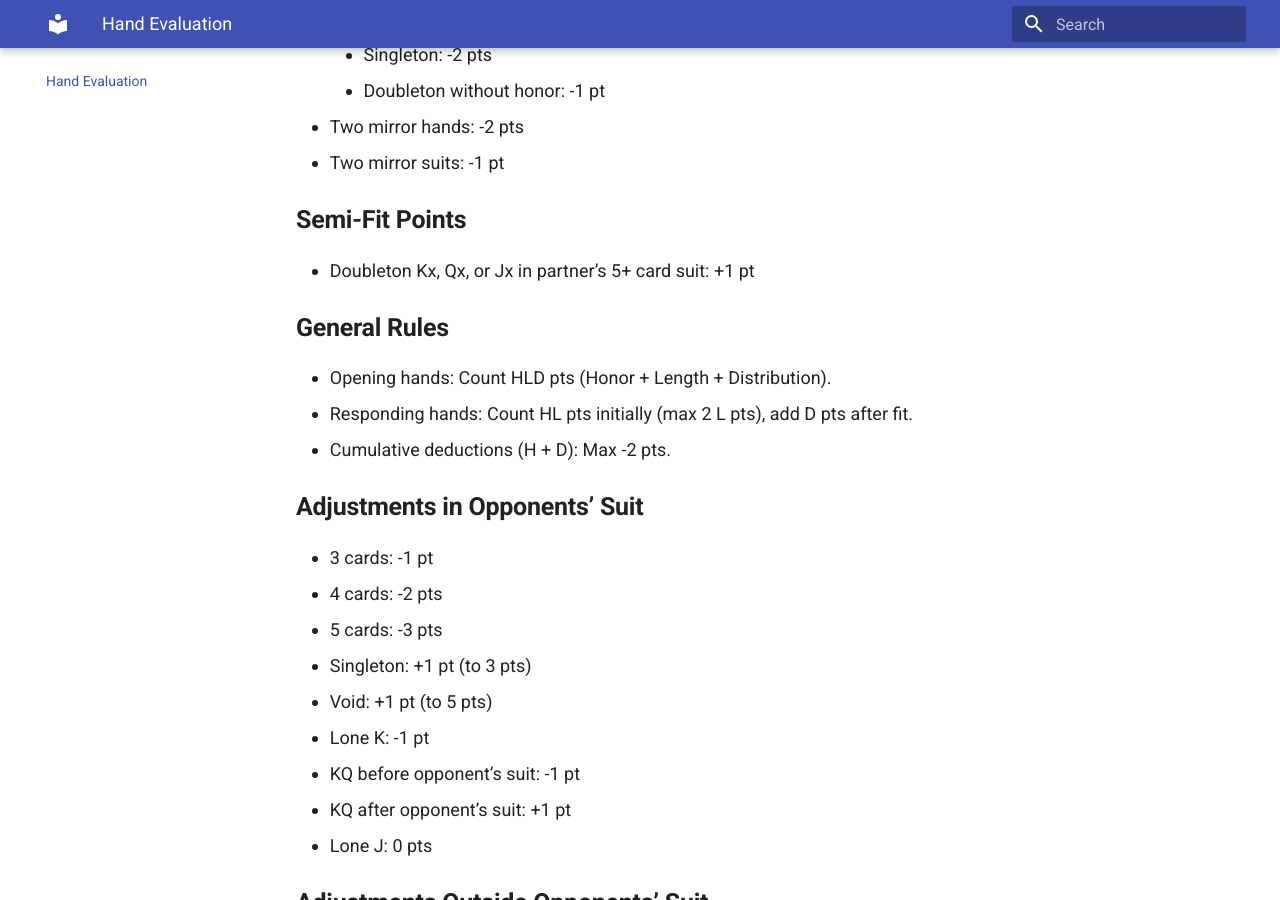
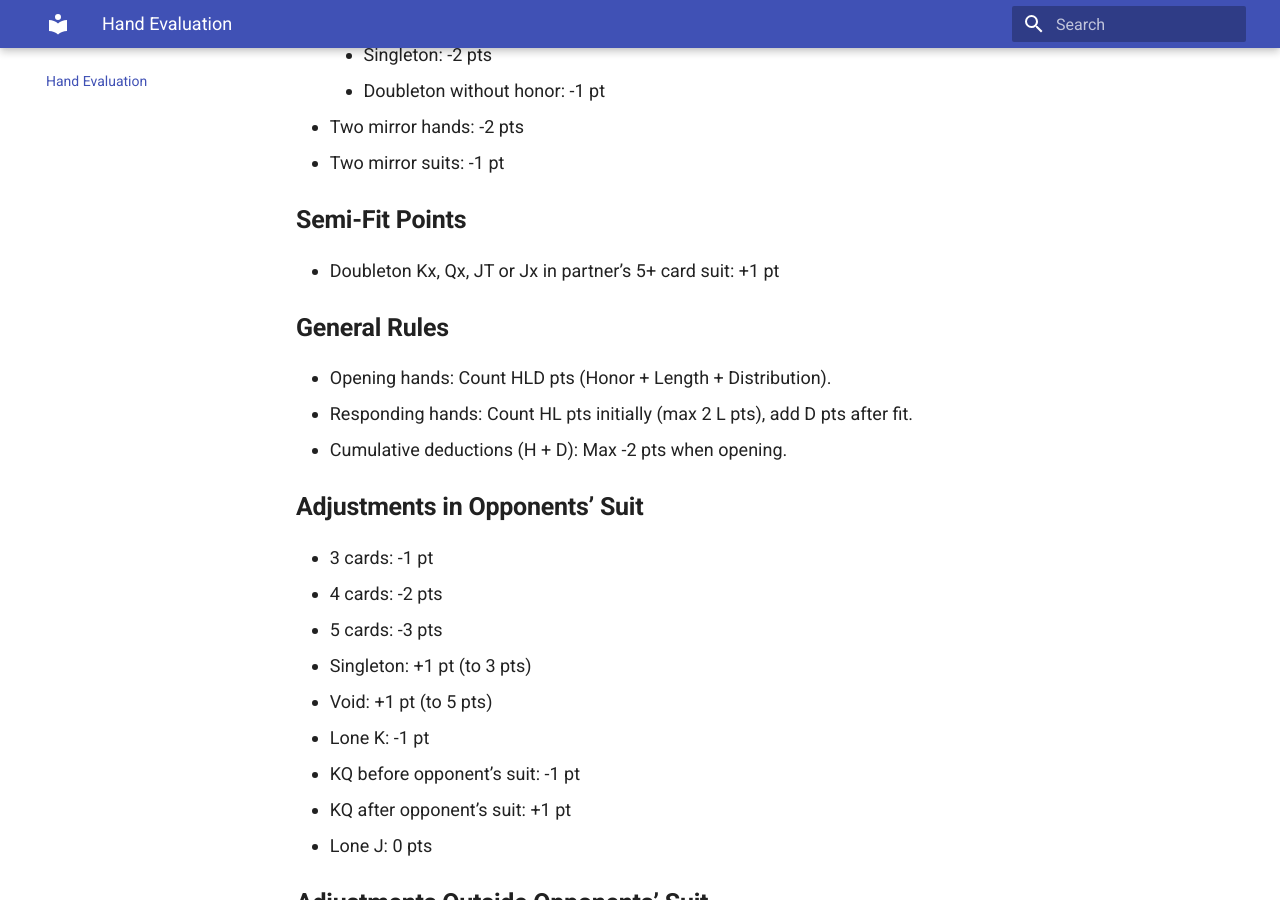
Before and after one commit to glindstrom/polish-club-notes, an MkDocs documentation site: the page built from docs/hand-evaluation.md, in a window 1280 px wide and 900 px high, scrolled down 2857 px. Built offline with MkDocs 1.6.1 and Material for MkDocs 9.7.7, drawn with Linux system fonts in a browser that asks for light colours.

Commit message:
Refine hand evaluation notes

```diff
--- a/docs/hand-evaluation.md
+++ b/docs/hand-evaluation.md
@@ -82,12 +82,12 @@ Hand evaluation in the Polish Club system uses Honor, Length, Distribution, Fit,
 - Two mirror suits: -1 pt
 
 ### Semi-Fit Points
-- Doubleton Kx, Qx, or Jx in partner’s 5+ card suit: +1 pt
+- Doubleton Kx, Qx, JT or Jx in partner’s 5+ card suit: +1 pt
 
 ### General Rules
 - Opening hands: Count HLD pts (Honor + Length + Distribution).
 - Responding hands: Count HL pts initially (max 2 L pts), add D pts after fit.
-- Cumulative deductions (H + D): Max -2 pts.
+- Cumulative deductions (H + D): Max -2 pts when opening.
 
 ### Adjustments in Opponents’ Suit
 - 3 cards: -1 pt
```
